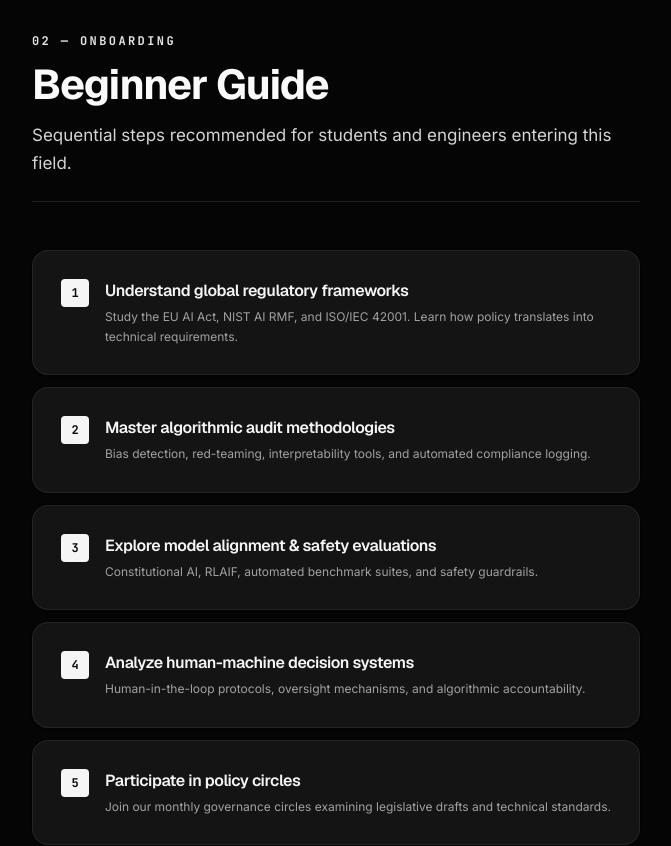
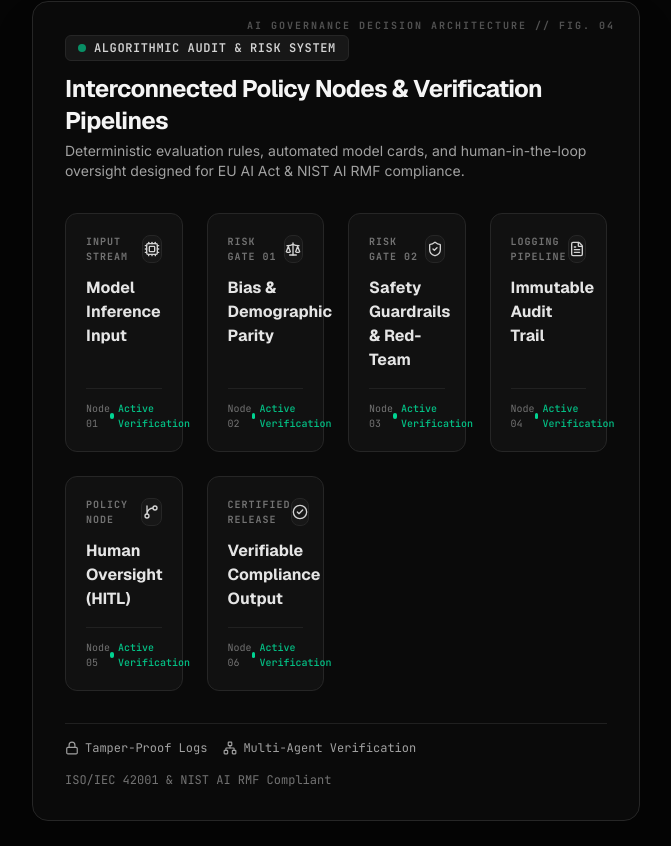
Before and after one commit to Shivammishra0001/deep-tech-community, a Next.js app: page /technologies/ai-governance in a window 1280 px wide. Shown: the part 1032-1878 px from the top of the page, without its empty margins (592-1263 px from the left). Built offline with nearby package versions, Linux system fonts and the light colour scheme.

Commit message:
Implement Framer Motion scroll reveals, GovernanceDiagram policy tree component, and NewsletterSubscribeCard email capture

```diff
--- a/src/app/news/page.tsx
+++ b/src/app/news/page.tsx
@@ -6,6 +6,7 @@ import { Search, ExternalLink, RefreshCw, Loader2, Calendar, ShieldCheck, Tag, A
 import { Container, PageHero, Button, Badge } from "@/components/ui";
 import { ARTICLES } from "@/data/news";
 import { SafeImage } from "@/components/safe-image";
+import { NewsletterSubscribeCard } from "@/components/newsletter-card";
 
 type NewsArticle = {
   id: string;
@@ -161,7 +162,9 @@ export default function NewsPage() {
         description="Curated research dispatches, paper breakdowns, and technical analysis across AI, Quantum, Cybersecurity, and AI Governance."
       />
 
-      <Container className="py-12">
+      <Container className="py-12 space-y-10">
+        <NewsletterSubscribeCard />
+
         {/* Top Control Bar: Search & Admin Manual Refresh */}
         <div className="flex flex-col gap-4 sm:flex-row sm:items-center sm:justify-between border-b border-neutral-200/80 pb-6 dark:border-neutral-800/80">
           <div className="flex flex-wrap items-center gap-2">
--- a/src/app/technologies/[slug]/page.tsx
+++ b/src/app/technologies/[slug]/page.tsx
@@ -6,6 +6,7 @@ import { DOMAINS, DOMAIN_LIST } from "@/data/core";
 import { TECH_PAGES } from "@/data/technologies";
 import { ARTICLES } from "@/data/news";
 import { EVENTS } from "@/data/events";
+import { GovernanceDiagram } from "@/components/governance-diagram";
 import type { DomainSlug } from "@/data/core";
 import type { Metadata } from "next";
 
@@ -145,6 +146,7 @@ export default async function TechnologyPage({ params }: { params: Promise<{ slu
         </aside>
 
         <div className="min-w-0 space-y-16">
+
           {/* 1. Overview */}
           <section id="overview" className="scroll-mt-24">
             <SectionHeading eyebrow="01 — Track Overview" title={`Engineering ${d.name}`} />
@@ -153,6 +155,12 @@ export default async function TechnologyPage({ params }: { params: Promise<{ slu
                 <p key={p.slice(0, 24)}>{p}</p>
               ))}
             </div>
+
+            {domain === "governance" && (
+              <div className="mt-8">
+                <GovernanceDiagram />
+              </div>
+            )}
           </section>
 
           {/* 2. Beginner Guide */}
--- /dev/null
+++ b/src/components/governance-diagram.tsx
@@ -0,0 +1,89 @@
+"use client";
+
+import { motion } from "framer-motion";
+import { ShieldCheck, Scale, FileText, CheckCircle2, GitBranch, Cpu, Network, Lock } from "lucide-react";
+import { cx } from "@/components/ui";
+
+const NODES = [
+  { id: "input", title: "Model Inference Input", type: "Input Stream", icon: Cpu, col: 0, row: 1 },
+  { id: "eval_bias", title: "Bias & Demographic Parity", type: "Risk Gate 01", icon: Scale, col: 1, row: 0 },
+  { id: "eval_safety", title: "Safety Guardrails & Red-Team", type: "Risk Gate 02", icon: ShieldCheck, col: 1, row: 2 },
+  { id: "audit_log", title: "Immutable Audit Trail", type: "Logging Pipeline", icon: FileText, col: 2, row: 1 },
+  { id: "human_review", title: "Human Oversight (HITL)", type: "Policy Node", icon: GitBranch, col: 3, row: 0 },
+  { id: "compliance", title: "Verifiable Compliance Output", type: "Certified Release", icon: CheckCircle2, col: 3, row: 2 },
+];
+
+export function GovernanceDiagram({ className }: { className?: string }) {
+  return (
+    <div className={cx("relative w-full rounded-2xl border border-neutral-800 bg-[#0A0A0A] p-6 sm:p-8 overflow-hidden shadow-2xl", className)}>
+      {/* Editorial Watermark */}
+      <div className="absolute top-4 right-6 font-mono text-[10px] uppercase font-bold tracking-[0.2em] text-neutral-600">
+        AI Governance Decision Architecture // Fig. 04
+      </div>
+
+      <div className="mb-6">
+        <div className="inline-flex items-center gap-2 rounded-md border border-neutral-800 bg-neutral-900 px-3 py-1 font-mono text-xs font-semibold uppercase tracking-wider text-neutral-300">
+          <span className="size-2 rounded-full bg-emerald-400 animate-pulse" />
+          Algorithmic Audit & Risk System
+        </div>
+        <h3 className="mt-3 font-display text-xl sm:text-2xl font-bold tracking-tight text-neutral-100">
+          Interconnected Policy Nodes & Verification Pipelines
+        </h3>
+        <p className="mt-1 font-sans text-xs sm:text-sm text-neutral-400 max-w-xl">
+          Deterministic evaluation rules, automated model cards, and human-in-the-loop oversight designed for EU AI Act & NIST AI RMF compliance.
+        </p>
+      </div>
+
+      {/* Nodes Grid */}
+      <div className="grid gap-4 sm:gap-6 sm:grid-cols-2 lg:grid-cols-4 relative z-10 mt-8">
+        {NODES.map((node, i) => {
+          const Icon = node.icon;
+          return (
+            <motion.div
+              key={node.id}
+              initial={{ opacity: 0, y: 15 }}
+              whileInView={{ opacity: 1, y: 0 }}
+              viewport={{ once: true }}
+              transition={{ duration: 0.4, delay: i * 0.08 }}
+              className="group relative flex flex-col justify-between rounded-xl border border-neutral-800 bg-[#111111] p-4 sm:p-5 transition-all duration-300 hover:border-neutral-600 hover:bg-[#161616]"
+            >
+              <div>
+                <div className="flex items-center justify-between">
+                  <span className="font-mono text-[10px] font-bold uppercase tracking-widest text-neutral-500">
+                    {node.type}
+                  </span>
+                  <div className="grid size-7 place-items-center rounded-lg border border-neutral-800 bg-neutral-900 text-neutral-300 transition-colors group-hover:border-neutral-600 group-hover:text-neutral-50">
+                    <Icon className="size-4" />
+                  </div>
+                </div>
+                <h4 className="mt-3 font-display text-sm sm:text-base font-bold text-neutral-200 group-hover:text-neutral-50">
+                  {node.title}
+                </h4>
+              </div>
+
+              <div className="mt-4 flex items-center justify-between border-t border-neutral-800/80 pt-3 font-mono text-[10px] text-neutral-500">
+                <span>Node 0{i + 1}</span>
+                <span className="text-emerald-400/90 font-medium flex items-center gap-1">
+                  <span className="size-1.5 rounded-full bg-emerald-400" /> Active Verification
+                </span>
+              </div>
+            </motion.div>
+          );
+        })}
+      </div>
+
+      {/* Bottom Architectural Legend */}
+      <div className="mt-8 flex flex-wrap items-center justify-between gap-4 border-t border-neutral-800/80 pt-4 font-mono text-xs text-neutral-400">
+        <div className="flex items-center gap-4">
+          <span className="flex items-center gap-1.5">
+            <Lock className="size-3.5 text-neutral-400" /> Tamper-Proof Logs
+          </span>
+          <span className="flex items-center gap-1.5">
+            <Network className="size-3.5 text-neutral-400" /> Multi-Agent Verification
+          </span>
+        </div>
+        <span className="text-neutral-500">ISO/IEC 42001 & NIST AI RMF Compliant</span>
+      </div>
+    </div>
+  );
+}
--- /dev/null
+++ b/src/components/newsletter-card.tsx
@@ -0,0 +1,105 @@
+"use client";
+
+import { useState } from "react";
+import { Mail, ArrowRight, CheckCircle2, Loader2 } from "lucide-react";
+import { Card, Button, Input } from "@/components/ui";
+
+export function NewsletterSubscribeCard() {
+  const [email, setEmail] = useState("");
+  const [status, setStatus] = useState<"idle" | "loading" | "success" | "already" | "error">("idle");
+  const [errorMsg, setErrorMsg] = useState("");
+
+  async function handleSubmit(e: React.FormEvent) {
+    e.preventDefault();
+    if (!email || !email.includes("@")) return;
+
+    setStatus("loading");
+    setErrorMsg("");
+
+    try {
+      const res = await fetch("/api/newsletter", {
+        method: "POST",
+        headers: { "Content-Type": "application/json" },
+        body: JSON.stringify({ email }),
+      });
+      const data = await res.json();
+
+      if (res.ok) {
+        if (data.already) {
+          setStatus("already");
+        } else {
+          setStatus("success");
+        }
+        setEmail("");
+      } else {
+        setStatus("error");
+        setErrorMsg(data.error || "Subscription failed.");
+      }
+    } catch {
+      setStatus("error");
+      setErrorMsg("Network error. Please try again.");
+    }
+  }
+
+  return (
+    <Card className="relative overflow-hidden border border-neutral-800 bg-[#0B0B0B] p-6 sm:p-8">
+      <div className="flex flex-col gap-6 lg:flex-row lg:items-center lg:justify-between">
+        <div className="max-w-xl">
+          <div className="inline-flex items-center gap-2 rounded-md border border-neutral-800 bg-neutral-900 px-3 py-1 font-mono text-[10px] font-bold uppercase tracking-widest text-neutral-300">
+            <Mail className="size-3 text-neutral-400" />
+            WEEKLY RESEARCH DISPATCH
+          </div>
+          <h3 className="mt-3 font-display text-xl sm:text-2xl font-bold tracking-tight text-neutral-100">
+            Subscribe to the Deep Tech Research Digest
+          </h3>
+          <p className="mt-1.5 font-sans text-sm text-neutral-400 leading-relaxed">
+            Curated paper breakdowns, technical safety frameworks, and practitioner insights delivered every Tuesday. Zero marketing fluff.
+          </p>
+        </div>
+
+        <form onSubmit={handleSubmit} className="flex flex-col sm:flex-row gap-3 w-full lg:w-auto shrink-0">
+          <Input
+            type="email"
+            placeholder="Enter your email address..."
+            value={email}
+            onChange={(e) => setEmail(e.target.value)}
+            disabled={status === "loading" || status === "success"}
+            required
+            className="bg-[#141414] border-neutral-800 text-neutral-100 placeholder:text-neutral-500 focus:border-neutral-600 sm:w-80"
+          />
+          <Button
+            type="submit"
+            variant="primary"
+            disabled={status === "loading" || status === "success"}
+            className="shrink-0"
+          >
+            {status === "loading" ? (
+              <>
+                <Loader2 className="size-4 animate-spin" /> Subscribing...
+              </>
+            ) : status === "success" || status === "already" ? (
+              <>
+                <CheckCircle2 className="size-4 text-emerald-400" /> Subscribed!
+              </>
+            ) : (
+              <>
+                Subscribe <ArrowRight className="size-4" />
+              </>
+            )}
+          </Button>
+        </form>
+      </div>
+
+      {status === "already" && (
+        <p className="mt-3 font-mono text-xs text-emerald-400">
+          You are already subscribed to the research digest. Thank you!
+        </p>
+      )}
+      {status === "error" && (
+        <p className="mt-3 font-mono text-xs text-rose-400">
+          {errorMsg}
+        </p>
+      )}
+    </Card>
+  );
+}
--- a/src/components/reveal.tsx
+++ b/src/components/reveal.tsx
@@ -1,20 +1,28 @@
 "use client";
 
 import { useEffect, useRef, useState, type ReactNode } from "react";
+import { motion } from "framer-motion";
 import { cx } from "@/components/ui";
 
 export function Reveal({
   children,
   className,
+  delay = 0,
 }: {
   children: ReactNode;
   className?: string;
   delay?: number;
 }) {
   return (
-    <div className={cx("transition-all duration-300 ease-out", className)}>
+    <motion.div
+      initial={{ opacity: 0, y: 18 }}
+      whileInView={{ opacity: 1, y: 0 }}
+      viewport={{ once: true, margin: "-40px" }}
+      transition={{ duration: 0.45, delay: delay / 1000, ease: [0.16, 1, 0.3, 1] }}
+      className={cx(className)}
+    >
       {children}
-    </div>
+    </motion.div>
   );
 }
 
```
